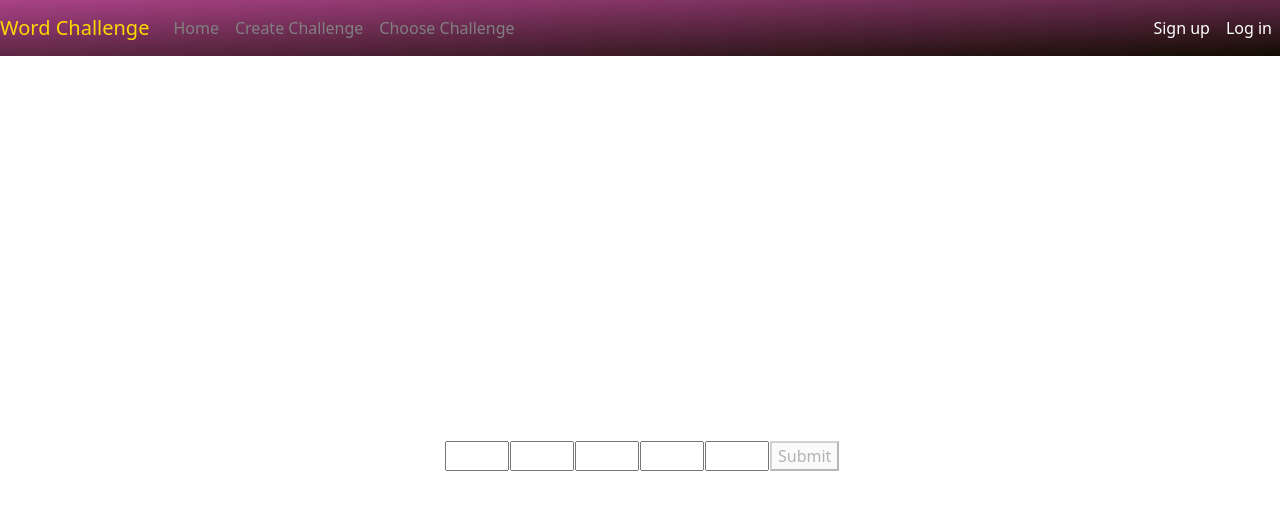
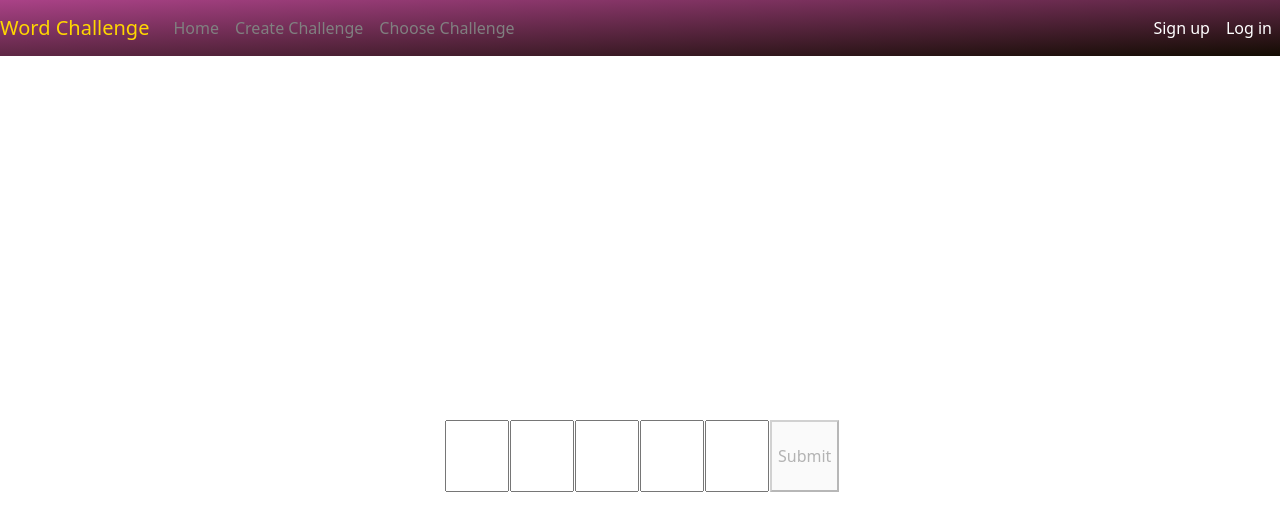
Before and after one commit to Tkumar02/game, an Angular app: page /play/simple in a window 1280 px wide. Shown: the top 530 px of the page. Built offline with nearby package versions, Linux system fonts and the light colour scheme; what @angular/fire would draw is missing.

Commit message:
Changed size and allowed for caps lock

```diff
--- a/src/app/play/simple/simple.component.css
+++ b/src/app/play/simple/simple.component.css
@@ -7,7 +7,9 @@
 
 input{
     width: 5vw;
+    height: 9vh;
     text-align: center;
+    font-size: 9vh;
 }
 
 
--- a/src/app/play/simple/simple.component.ts
+++ b/src/app/play/simple/simple.component.ts
@@ -262,10 +262,10 @@ export class SimpleComponent {
 
   checkWord(box:string, modelboxes:any){
     this.newArray = [...modelboxes]
-    this.finalWord = modelboxes.join('')
+    this.finalWord = modelboxes.join('').toLowerCase()
     for(let i=0;i<5;i++){
       const elementGreen = document.getElementById(i.toString()+box) as HTMLInputElement;
-      if(this.newArray[i]==this.wordArray[i]){
+      if(this.newArray[i].toLowerCase()==this.wordArray[i].toLowerCase()){
         elementGreen.style.backgroundColor = 'green';
         this.wordArray[i]='xx';
         this.newArray[i]='xx';
@@ -273,7 +273,7 @@ export class SimpleComponent {
     }
     for(let i=0;i<5;i++){
       const elementYellow = document.getElementById(i.toString()+box) as HTMLInputElement;
-      if(this.wordArray.includes(elementYellow.value)){
+      if(this.wordArray.includes(elementYellow.value.toLowerCase())){
         elementYellow.style.backgroundColor = 'yellow';
       }
     }
```
